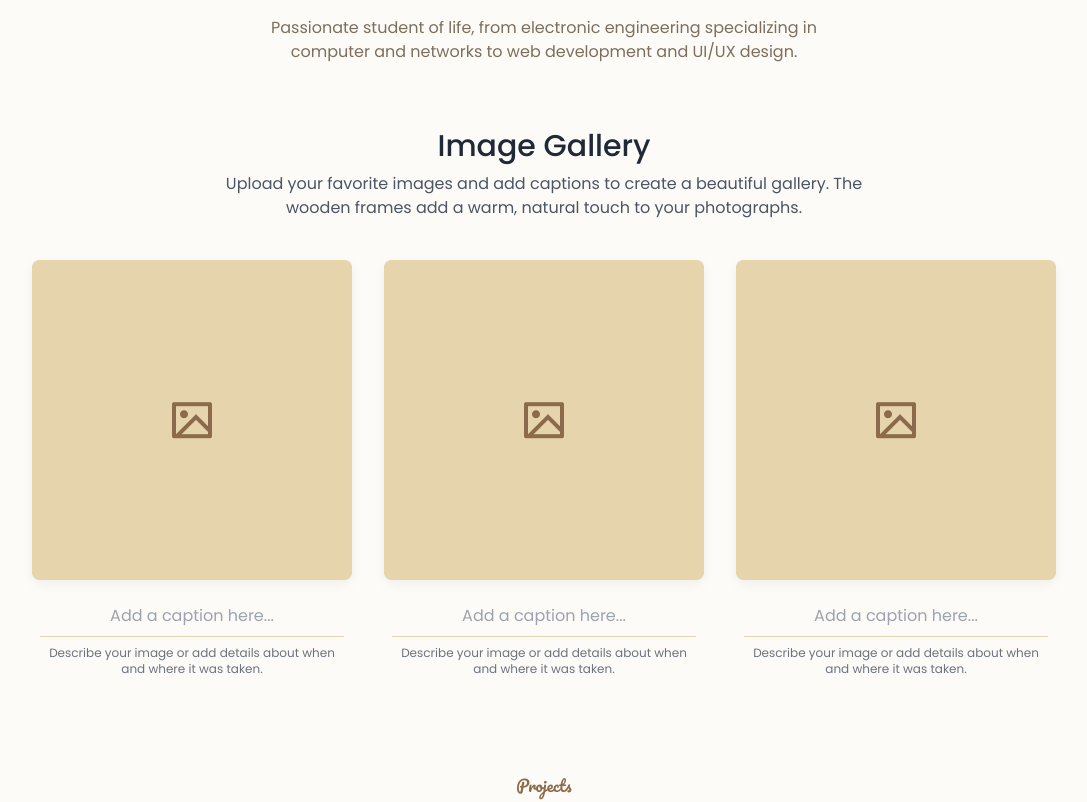
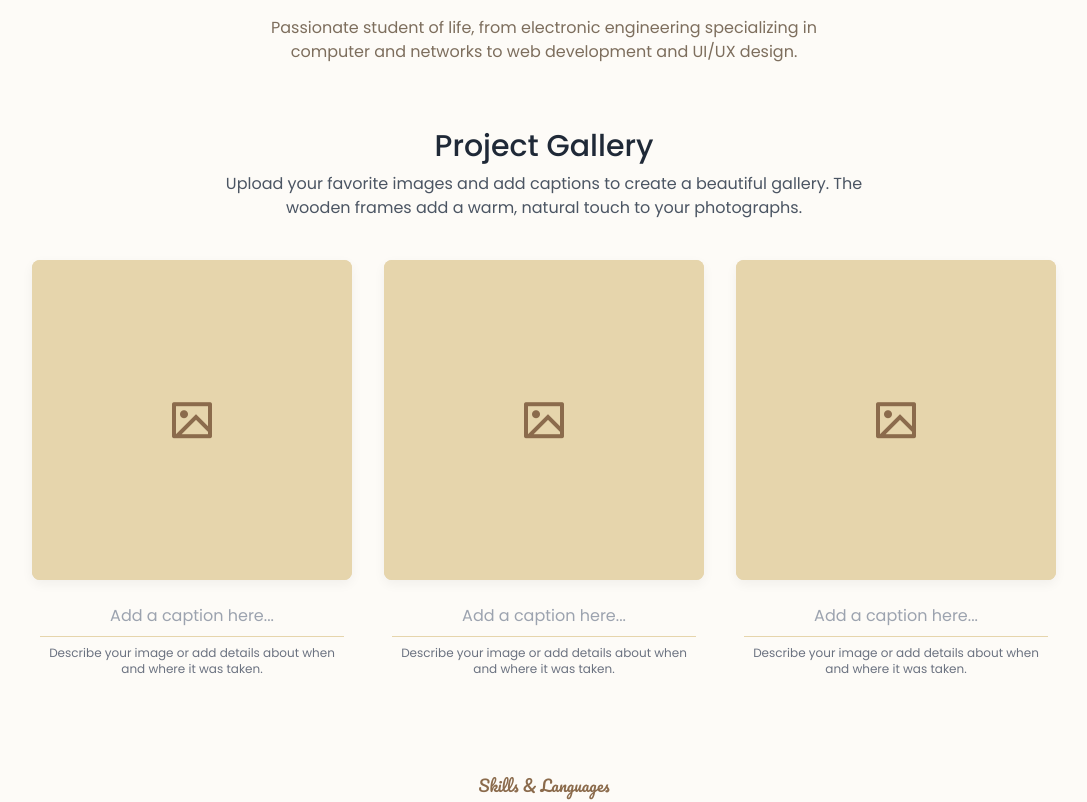
Before and after one commit to Moniaar/Official-Portfolio, a plain HTML site: page index.html in a window 1280 px wide. Shown: the part 340-1142 px from the top of the page, without its empty margins (96-1183 px from the left). Drawn offline with nearby package versions, Linux system fonts and the light colour scheme.

Commit message:
edited footer and fixed skills section

```diff
--- a/index.html
+++ b/index.html
@@ -171,7 +171,7 @@
 
             <section id="gallery" class="py-12">
                 <div class="max-w-5xl mx-auto">
-                    <h2 class="text-3xl font-medium text-gray-800 mb-2 text-center">Image Gallery</h2>
+                    <h2 class="text-3xl font-medium text-gray-800 mb-2 text-center">Project Gallery</h2>
                     <p class="text-gray-600 mb-10 text-center max-w-2xl mx-auto">Upload your favorite images and add captions to create a beautiful gallery. The wooden frames add a warm, natural touch to your photographs.</p>
 
                     <div class="grid grid-cols-1 md:grid-cols-2 lg:grid-cols-3 gap-8">
@@ -254,7 +254,7 @@
             </section>
 
             <section id="projects" class="projects py-12">
-                <h2>Projects</h2>
+                <h2>Skills & Languages</h2>
                 <p class="text-center text-gray-600">Explore my latest work in web development and UI/UX design.</p>
             </section>
 
@@ -279,7 +279,7 @@
         <footer class="bg-white py-8 border-t border-gray-100">
             <div class="container mx-auto px-4 md:px-8 text-center">
                 <p class="text-gray-600 text-sm">© 2025 Omnia Ahmed. All rights reserved.</p>
-                <p class="text-gray-500 text-xs mt-2">Create beautiful memories with my portfolio and gallery.</p>
+                <p class="text-gray-500 text-xs mt-2">Thank you for taking from your valuable time to be here!</p>
             </div>
         </footer>
     </div>
```
